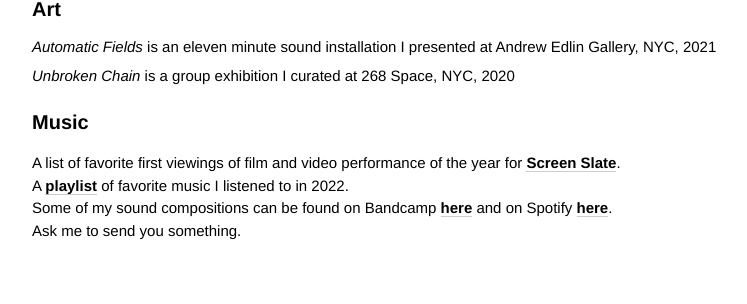
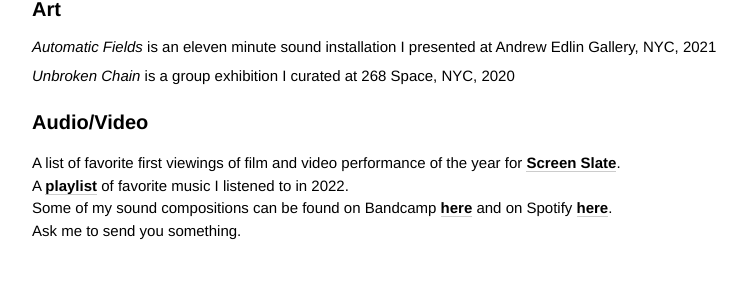
Before and after one commit to minicreative/maxlevin.me, a Jekyll site: the page built from index.md, in a window 1280 px wide. Shown: the part 754-1058 px from the top of the page, without its empty margins (18-765 px from the left). Built offline with Jekyll 4.4.1, drawn with Linux system fonts in a browser that asks for light colours.

Commit message:
Updated Index

```diff
--- a/index.md
+++ b/index.md
@@ -53,7 +53,7 @@ sections:
   - description: "*Unbroken Chain* is a group exhibition I curated at 268 Space, NYC,
       2020"
     image: "/uploads/IMG_2300.jpg"
-- title: Music
+- title: Audio/Video
   description: "A list of favorite first viewings of film and video performance of
     the year for **[Screen Slate](https://www.screenslate.com/articles/best-movies-2022-first-viewings-discoveries-and-individual-ballots#levin)**.\n<br>A
     **[playlist](https://open.spotify.com/playlist/5EZnx3u27kBMVS3pJ94UT3?si=46e9fe0e70b3411a)**
```
